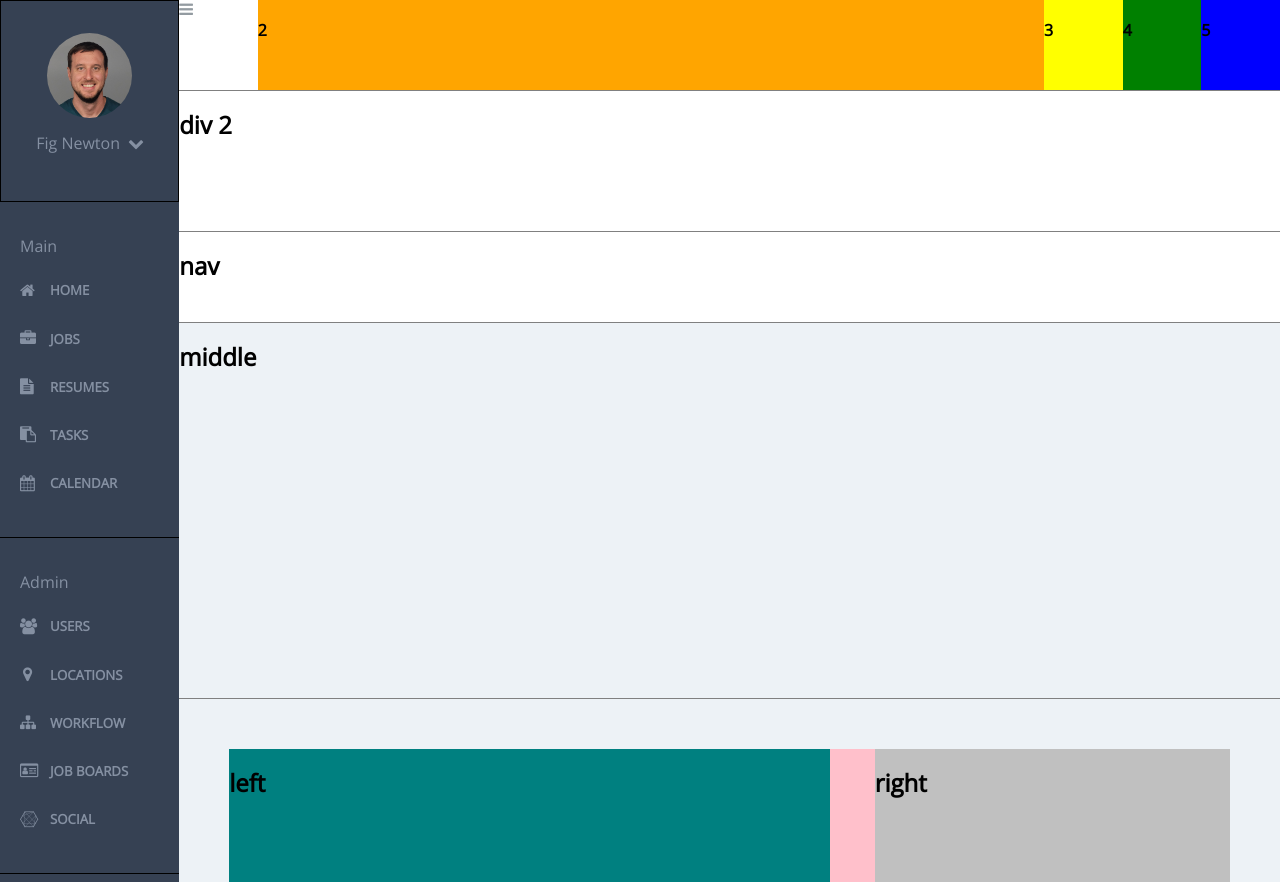
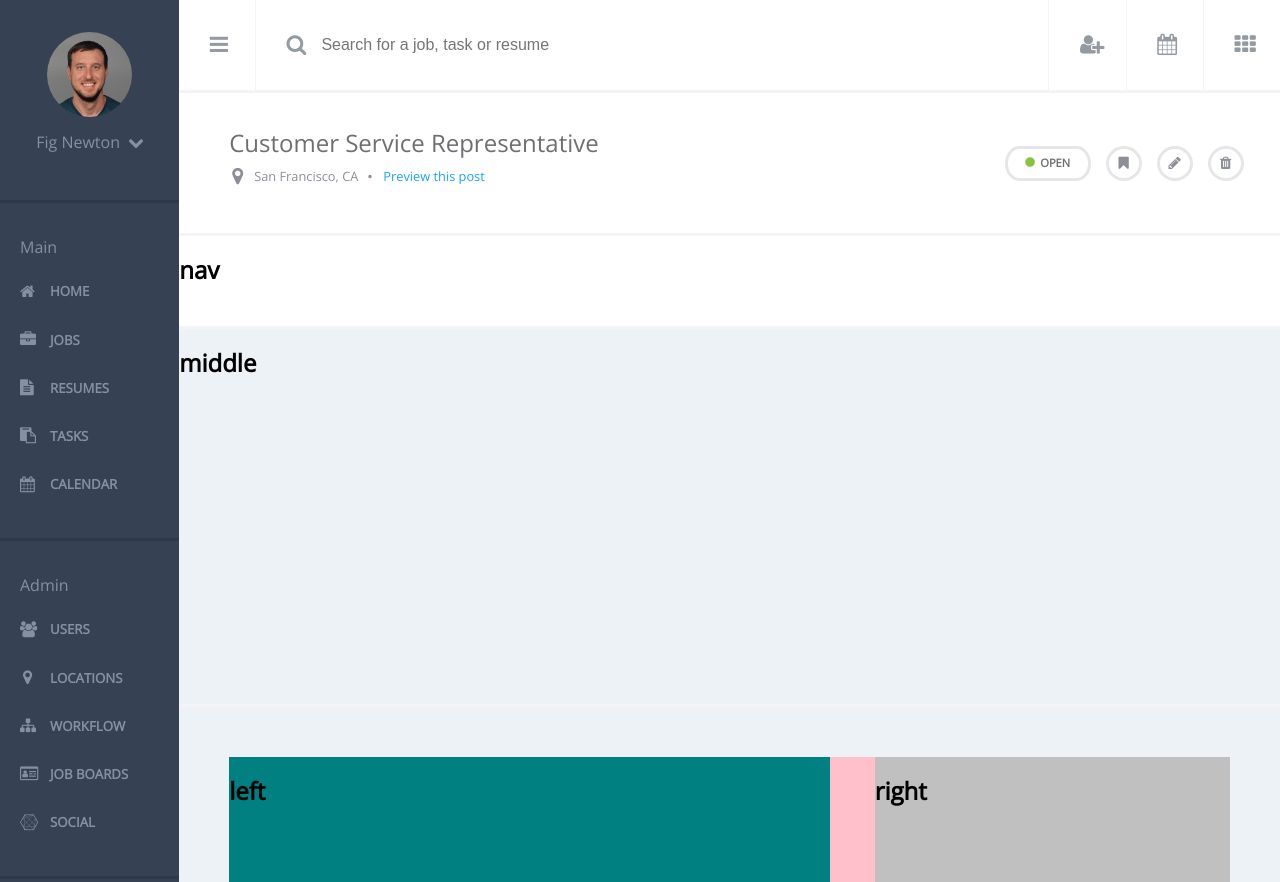
Before and after one commit to PreciseSlice/sh-comp-challenge-3, a plain HTML site: page index.html in a window 1280 px wide. Shown: the top 882 px of the page. Drawn offline with nearby package versions, Linux system fonts and the light colour scheme.

Commit message:
first two sections of top complete

```diff
--- a/index.html
+++ b/index.html
@@ -109,36 +109,74 @@
 
 	</section>
 
-<!-- Rigth Side of page -->
+<!-- Righth Side of page -->
 
 	<section class="right-side">
+
+<!-- search bar header top -->
 
 		<header class="top">
 
 			<div class="left-burger">
-				<i class="fa fa-bars" aria-hidden="true"></i>
+				<i class="fa fa-bars fa-lg" aria-hidden="true"></i>
 			</div>
 
 			<div class="search-bar">
-				<h4>2</h4>
+				<i class="fa fa-search fa-lg" aria-hidden="true"></i>
+				<input type="text" name="search-input" placeholder="Search for a job, task or resume">
 			</div>
 
 			<div class="add-person">
-				<h4>3</h4>
+				<i class="fa fa-user-plus fa-lg" aria-hidden="true"></i>
 			</div>
 
 			<div class="add-date">
-				<h4>4</h4>
+				<i class="fa fa-calendar fa-lg" aria-hidden="true"></i>
 			</div>
 
 			<div class="dot-matrix">
-				<h4>5</h4>
+				<i class="fa fa-th fa-lg" aria-hidden="true"></i>
 			</div>
 
 		</header>
 
+<!-- header middle -->
+
 		<header class="header-middle">
-			<h2>div 2</h2>
+
+			<div class="left-header-middle">
+				<h2>Customer Service Representative</h2>
+				<div class="map-marker">
+					<i class="fa fa-map-marker" aria-hidden="true"></i>
+					<p>San Francisco, CA</p>
+					<i id="dot" class="fa fa-circle" aria-hidden="true"></i>
+					<a href="#">Preview this post</a>
+				</div>
+			</div>
+
+			<div class="right-header-middle">
+				<div class="open-container">
+
+					<div class="open">
+						<i class="fa fa-circle" aria-hidden="true"></i>
+						<h2>OPEN</h2>
+					</div>
+
+					<div class="ribbon">
+						<i class="fa fa-bookmark" aria-hidden="true"></i>
+					</div>
+
+					<div class="pencil">
+						<i class="fa fa-pencil" aria-hidden="true"></i>
+					</div>
+
+					<div class="phone-booth">
+						<i class="fa fa-trash" aria-hidden="true"></i>
+					</div>
+
+				</div>
+			</div>
+
 		</header>
 
 		<nav class="nav-bar">
--- a/styles.css
+++ b/styles.css
@@ -31,26 +31,27 @@ body {
 
 .top {
 	background-color: #FFFFFF;
-	border-bottom: 1px solid grey;
+	border-bottom: 3px solid #F4F4F6;
 	height: 90px;
 	display: flex;
 }
 
 .header-middle {
 	background-color: #FFFFFF;
-	border-bottom: 1px solid grey;
+	border-bottom: 3px solid #F4F4F6;
+	display: flex;
 	height: 140px;
 }
 
 .nav-bar {
 	background-color: #FFFFFF;
-	border-bottom: 1px solid grey;
+	border-bottom: 3px solid #F4F4F6;
 	height: 90px;
 }
 
 .middle {
 	background-color: #EDF2F6;
-	border-bottom: 1px solid grey;
+	border-bottom: 3px solid #F4F4F6;
 	height: 375px;
 }
 
@@ -74,7 +75,7 @@ body {
 
 .first-sidebar{
 	align-items: center;
-	border: 1px solid black;
+	border-bottom: 3px solid #2D384A;
 	display: flex;
     flex-direction: column;
 	height: 200px;
@@ -108,7 +109,7 @@ body {
 /* left side of page main nav */
 
 .main-nav {
-	border-bottom: 1px solid black;
+	border-bottom: 3px solid #2D384A;
 	color: #8590A2;
 	height: 300px;
 	padding-left: 20px;
@@ -151,7 +152,7 @@ body {
 /* admin nav left side of page */
 
 .admin-nav {
-	border-bottom: 1px solid black;
+	border-bottom: 3px solid #2D384A;
 	color: #8590A2;
 	height: 300px;
 	padding-left: 20px;
@@ -249,37 +250,221 @@ body {
 
 /* Ride side top search bar */
 
-.top {
-
+.top i {
+	color: #939BA1;
 }
 
 .left-burger {
-	background-color: #FFFFFF;
+    align-items: center;
+    border-right: 1px solid #F4F4F6;
+	display: flex;
+    justify-content: center;
 	width: 90px;
 }
 
-.left-burger i {
-	color: #939BA1;
+.left-burger:hover {
+	background-color: #17A3F9;
+}
+
+.left-burger:hover i{
+	color: white;
 }
 
 .search-bar {
-	background-color: orange;
+	align-items: center;
+	border-right: 1px solid #F4F4F6;
+	display: flex;
 	width: 900px;
+	padding-left: 30px;
+}
+
+.search-bar input {
+	border: none;
+	margin-left: 20px;
+    padding: 10px 10px 10px 0;
+	width: 100%;
 }
 
 .add-person {
-	background-color: yellow;
+	align-items: center;
+	border-right: 1px solid #F4F4F6;
+	display: flex;
+    justify-content: center;
 	width: 90px;
 }
 
+.add-person:hover {
+	background-color: #17A3F9;
+}
+
+.add-person:hover i{
+	color: white;
+}
+
 .add-date {
-	background-color: green;
+	align-items: center;
+	border-right: 1px solid #F4F4F6;
+	display: flex;
+	justify-content: center;
 	width: 90px;
 }
 
+.add-date:hover {
+	background-color: #17A3F9;
+}
+
+.add-date:hover i{
+	color: white;
+}
+
 .dot-matrix {
-	background-color: blue;
+	align-items: center;
 	width: 90px;
+	display: flex;
+	justify-content: center;
+}
+
+.dot-matrix:hover {
+	background-color: #17A3F9;
+}
+
+.dot-matrix:hover i{
+	color: white;
+}
+
+/* header middle */
+
+.left-header-middle {
+	display: flex;
+	width: 70%;
+	justify-content: center;
+    flex-direction: column;
+}
+
+.left-header-middle i{
+	color: #8C8F98;
+}
+
+.left-header-middle h2{
+	color: #6F6E73;
+	margin: 0 0 0 50px;
+	font-size: 1.5em;
+	font-weight: 100;
+}
+
+.map-marker {
+    align-items: center;
+	display: flex;
+    padding: 0 0 0 50px;
+}
+
+.map-marker i {
+	font-size: 1.2em;
+}
+
+.map-marker a {
+	color: #17A3F9;
+	text-decoration: none;
+	font-size: .8em;
+}
+
+.map-marker p {
+	padding-left: 10px;
+	color: #8C8F98;
+	font-size: .8em;
+	font-weight:; 100;
+}
+
+#dot {
+	font-size: 4px;
+	padding-left: 10px;
+}
+
+/* right part of header middle */
+
+.right-header-middle {
+	width: 30%;
+	display: flex;
+	align-items: center;
+}
+
+.right-header-middle p {
+	margin: 0;
+}
+
+.right-header-middle i{
+	color: #8C8F98;
+}
+
+
+.open-container {
+	display: flex;
+	height: 35px;
+	width: 100%;
+}
+
+.open {
+	align-items: center;
+	border: 3px solid #E6E6E8;
+	border-radius: 20%/60%;
+	display: flex;
+	justify-content: center;
+	margin: 0 15px 0 55px;
+	width: 80px;
+}
+
+.open h2 {
+	color: #6F6E73;
+	font-size: .7em;
+}
+
+.open i {
+	color: #88C43D;
+	font-size: .7em;
+}
+
+.ribbon {
+	align-items: center;
+	border: 3px solid #E6E6E8;
+	border-radius: 100%;
+	display: flex;
+	justify-content: center;
+	margin-right: 15px;
+	width: 30px;
+}
+
+.ribbon i {
+	width: auto;
+	font-size: .9em;
+}
+
+.pencil {
+	align-items: center;
+	border: 3px solid #E6E6E8;
+	border-radius: 100%;
+	display: flex;
+	justify-content: center;
+	margin-right: 15px;
+	width: 30px;
+}
+
+.pencil i {
+	width: auto;
+	font-size: .9em;
+}
+
+.phone-booth {
+	align-items: center;
+	border: 3px solid #E6E6E8;
+	border-radius: 100%;
+	display: flex;
+	justify-content: center;
+	width: 30px;
+}
+
+.phone-booth i {
+	width: auto;
+	font-size: .9em;
 }
 
 
@@ -290,4 +475,16 @@ body {
 
 
 
+
+
+
+
+
+
+
+
+
+
+
+
 /* pullout for side bar on mobile */
```
